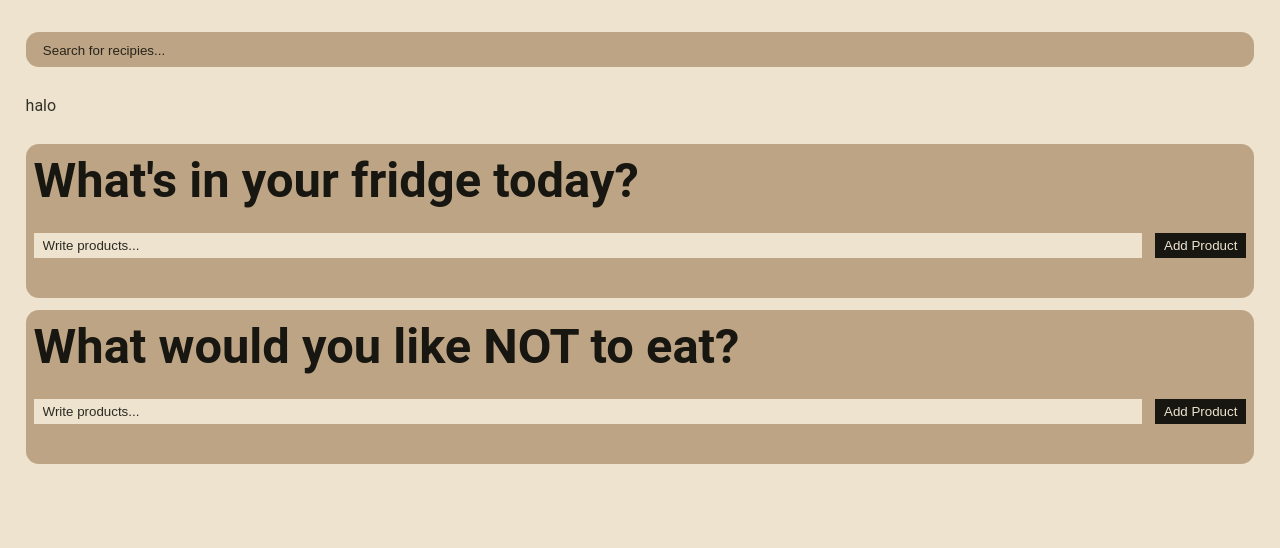
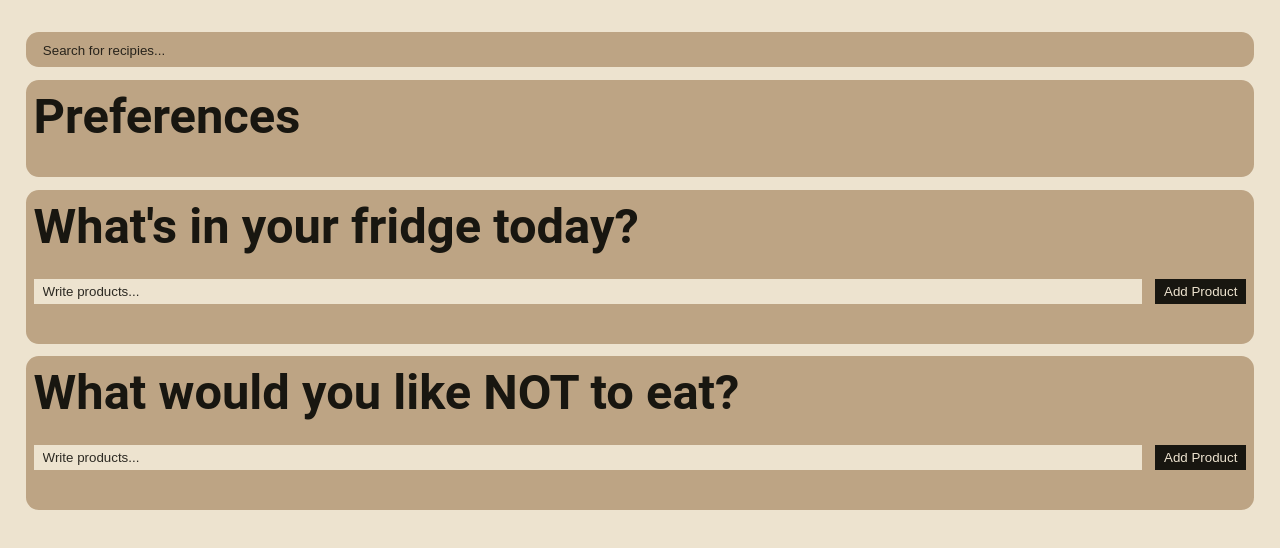
Before and after one commit to lekcik/myCook, a React (Vite) app in the folder myCook/: page / in a window 1280 px wide. Shown: the top 548 px of the page. Built offline with nearby package versions, Linux system fonts and the light colour scheme.

Commit message:
Preferences component init

```diff
--- a/myCook/src/components/input components/Preferences.jsx
+++ b/myCook/src/components/input components/Preferences.jsx
@@ -1,7 +1,15 @@
+import { useState, useContext } from "react";
 
 function Preferences() {
+
     return(
-        <p>halo</p>
+        <section className="preferences container">
+            <h2>Preferences</h2>
+
+            <form aria-label="your receipt preferences">
+
+            </form>
+        </section>
     );
 }
 
```
